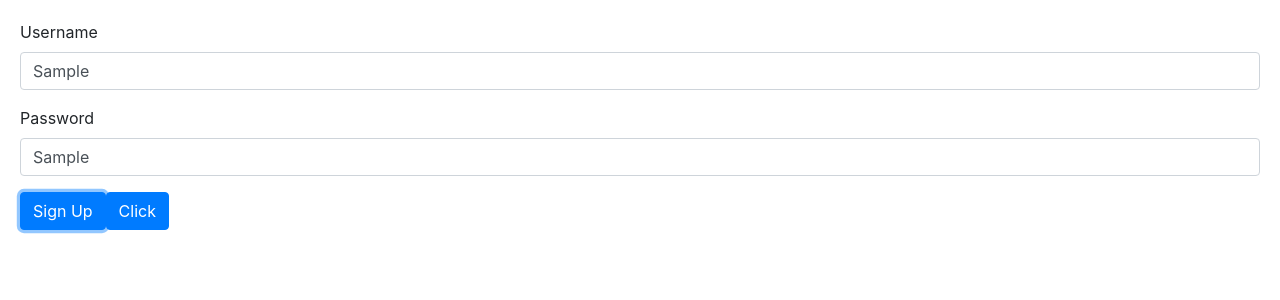
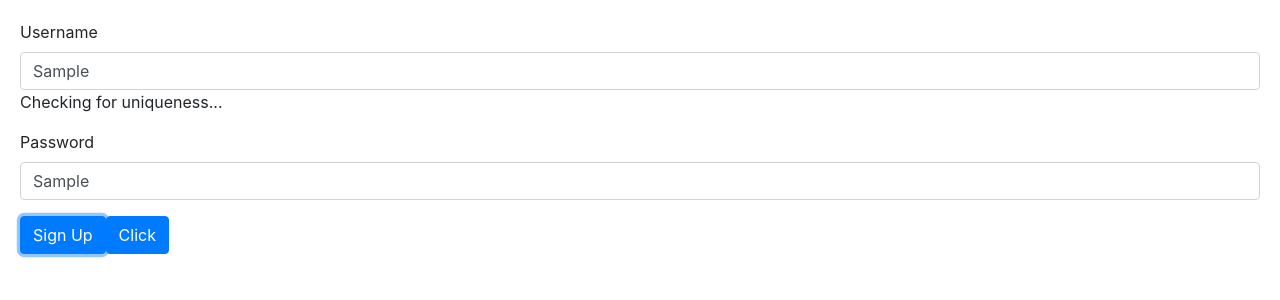
Before and after one commit to SergiOn/The-Complete-Angular-Course-Beginner-to-Advanced, an Angular app in the folder hello-world/: page / in a window 1280 px wide. Both pictures are taken after typing "Sample", "Sample" into the empty fields and a click on the button "Sign Up". Shown: the top 300 px of the page. Built offline with nearby package versions, Linux system fonts and the light colour scheme.

Commit message:
section #8 #lecture-98 # Showing a Loader Image

```diff
--- a/hello-world/src/app/signup-form/UsernameValidators.ts
+++ b/hello-world/src/app/signup-form/UsernameValidators.ts
@@ -18,7 +18,7 @@ export class UsernameValidators {
         } else {
           resolve(null);
         }
-      }, 2000);
+      }, 10000);
     });
   }
 
--- a/hello-world/src/app/signup-form/signup-form.component.html
+++ b/hello-world/src/app/signup-form/signup-form.component.html
@@ -6,6 +6,7 @@
             id="username"
             type="text"
             class="form-control">
+      <div *ngIf="username.pending">Checking for uniqueness...</div>
       <!--<div *ngIf="form.get('username').touched && form.get('username').invalid"-->
       <div *ngIf="username.touched && username.invalid"
            class="alert alert-danger">
```
